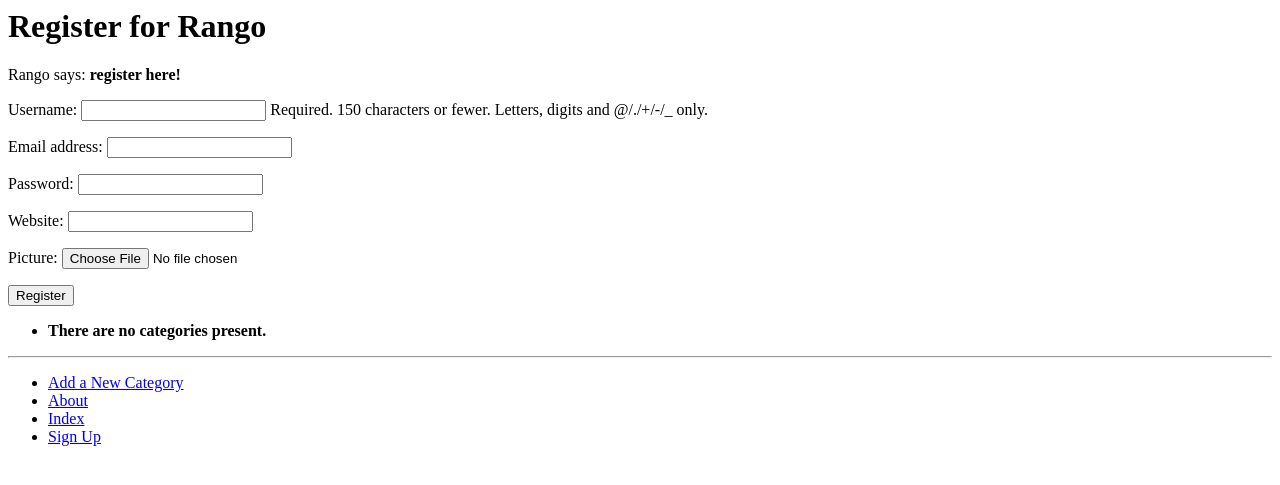
After one commit to Sen-Yang2005/tango_with_django_project, a Django app: page /rango/register/ in a window 1280 px wide. The commit adds this page. Shown: the top 485 px of the page. Run offline with Django 3.2, Linux system fonts and the light colour scheme; data that the repository does not hold is empty.

Commit message:
enable user to register

```diff
--- a/rango/admin.py
+++ b/rango/admin.py
@@ -1,5 +1,5 @@
 from django.contrib import admin
-from rango.models import Category, Page
+from rango.models import Category, Page, UserProfile
 
 
 class PageAdmin(admin.ModelAdmin):
@@ -10,3 +10,4 @@ class CategoryAdmin(admin.ModelAdmin):
 
 admin.site.register(Category, CategoryAdmin)
 admin.site.register(Page, PageAdmin)
+admin.site.register(UserProfile)
--- a/rango/forms.py
+++ b/rango/forms.py
@@ -1,5 +1,6 @@
 from django import forms
-from rango.models import Page, Category
+from rango.models import Page, Category, UserProfile
+from django.contrib.auth.models import User
 
 class CategoryForm(forms.ModelForm):
     name = forms.CharField(max_length=Category.NAME_MAX_LENGTH,
@@ -45,3 +46,15 @@ class PageForm(forms.ModelForm):
             cleaned_data['url'] = url
 
         return cleaned_data
+
+class UserForm(forms.ModelForm):
+    password = forms.CharField(widget=forms.PasswordInput())
+
+    class Meta:
+        model= User
+        fields = ('username', 'email', 'password',)
+
+class UserProfileForm(forms.ModelForm):
+    class Meta:
+        model = UserProfile
+        fields = ('website', 'picture',)
--- a/rango/models.py
+++ b/rango/models.py
@@ -1,5 +1,6 @@
 from django.db import models
 from django.template.defaultfilters import slugify
+from django.contrib.auth.models import User
 
 class Category(models.Model):
     NAME_MAX_LENGTH = 128
@@ -28,3 +29,14 @@ class Page(models.Model):
 
     def __str__(self):
         return self.title
+
+class UserProfile(models.Model):
+    # Links UserProfile to a User model instance.
+    user = models.OneToOneField(User, on_delete=models.CASCADE)
+
+    # The additional attributes we wish to include.
+    website = models.URLField(blank=True)
+    picture = models.ImageField(upload_to='profile_images', blank=True)
+
+    def __str__(self):
+        return self.user.username
--- a/rango/urls.py
+++ b/rango/urls.py
@@ -10,5 +10,6 @@ urlpatterns = [
     path('category/<slug:category_name_slug>/',
          views.show_category, name='show_category'),
     path('add_category/', views.add_category, name='add_category'),
-    path('category/<slug:category_name_slug>/add_page/',views.add_page, name='add_page')
+    path('category/<slug:category_name_slug>/add_page/',views.add_page, name='add_page'),
+    path('register/', views.register, name='register'),
 ]
--- a/rango/views.py
+++ b/rango/views.py
@@ -6,6 +6,7 @@ from rango.models import Category
 from rango.models import Page
 from rango.forms import CategoryForm
 from rango.forms import PageForm
+from rango.forms import UserForm, UserProfileForm
 
 def index(request):
     # Query the database for a list of ALL categories currently stored.
@@ -117,3 +118,60 @@ def add_page(request, category_name_slug):
 
     context_dict = {'form': form, 'category': category}
     return render(request, 'rango/add_page.html', context=context_dict)
+
+def register(request):
+    # A boolean value for telling the template
+    # whether the registration was successful.
+    # Set to False initially. Code changes value to True
+    # when registration succeeds.
+    registered = False
+    # If it is a HTTP POST, we are interested in processing form data.
+    if request.method == 'POST':
+        # Attempt to grab information from the raw form information.
+        # Note that we make use of both UserForm and UserProfile Form.
+        user_form = UserForm(request.POST)
+        profile_form = UserProfileForm(request.POST)
+
+        # If the two forms are valid
+        if user_form.is_valid() and profile_form.is_valid():
+            # Save the user's form data to the database.
+            user = user_form.save()
+
+            # Now we hash the password with the set_password method.
+            # Once hashed, we can update the user object.
+            user.set_password(user.password)
+            user.save()
+
+            # Now sort out the UserProfile instance.
+            # Since we need to set the user attribute ourselves,
+            # we set commit=False. This delays saving the model
+            # unitl we are ready to avoid integrity problems.
+            profile = profile_form.save(commit=False)
+            profile.user = user
+
+            # Did the user provide a profile picture?
+            # If so, we need to get it from the input form and
+            # put it in the UserProfile model.
+            if 'picture' in request.FILES:
+                profile.picture = request.FILES['picture']
+
+            # Now we save the UserProfile model instance.
+            profile.save()
+
+            # Update our variable to indicate that the template
+            # registration was successful.
+            registered = True
+        else:
+            print(user_form.errors, profile_form.errors)
+    else:
+        # Not a HTTP POST, so we render our form using two ModelForm instances.
+        # These forms will be blank, ready for user input.
+        user_form = UserForm()
+        profile_form = UserProfileForm()
+
+        # Render the template depending on the context.
+    return render(request,
+                'rango/register.html',
+                context = {'user_form': user_form,
+                            'profile_form':profile_form,
+                            'registered': registered})
--- a/templates/rango/base.html
+++ b/templates/rango/base.html
@@ -27,6 +27,7 @@
                 <li><a href="{% url 'rango:add_category' %}">Add a New Category</a></li>
                 <li><a href="{% url 'rango:about' %}">About</a></li>
                 <li><a href="{% url 'rango:index' %}">Index</a></li>
+                <li><a href="{% url 'rango:register' %}">Sign Up</a></li>
             </ul>
         </div>
     </body>
--- /dev/null
+++ b/templates/rango/register.html
@@ -0,0 +1,28 @@
+{% extends 'rango/base.html' %}
+{% load staticfiles %}
+
+{% block title_block %}
+    Register
+{% endblock %}
+
+{% block body_block %}
+<h1>Register for Rango</h1>
+{% if registered %}
+Rango says: <strong>thank you for registering!</strong>
+<a href="{% url 'rango:index' %}">Return to the homepage</a><br />
+{% else %}
+Rango says: <strong>register here!</strong><br />
+<form id="user_form" method="post" action="{% url 'rango:register' %}"
+    enctype="multipart/form-data"
+
+    {% csrf_token %}
+
+    <!-- Display each form  -->
+    {{ user_form.as_p }}
+    {{ profile_form.as_p }}
+
+    <!-- Provide a button to click to submit the form. -->
+     <input type="submit" name="submit" value="Register" />
+</form>
+{% endif %}
+{% endblock %}
```
Also changed, not shown: rango/migrations/0006_auto_20250213_1346.py (added).
